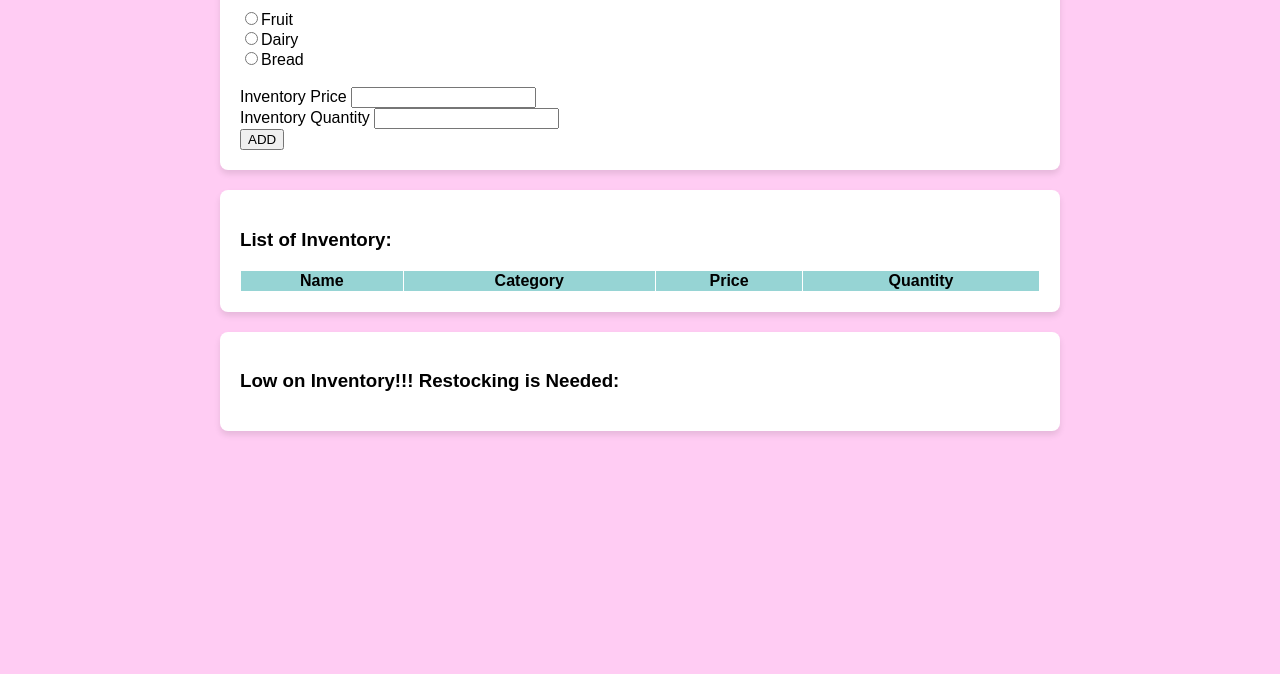
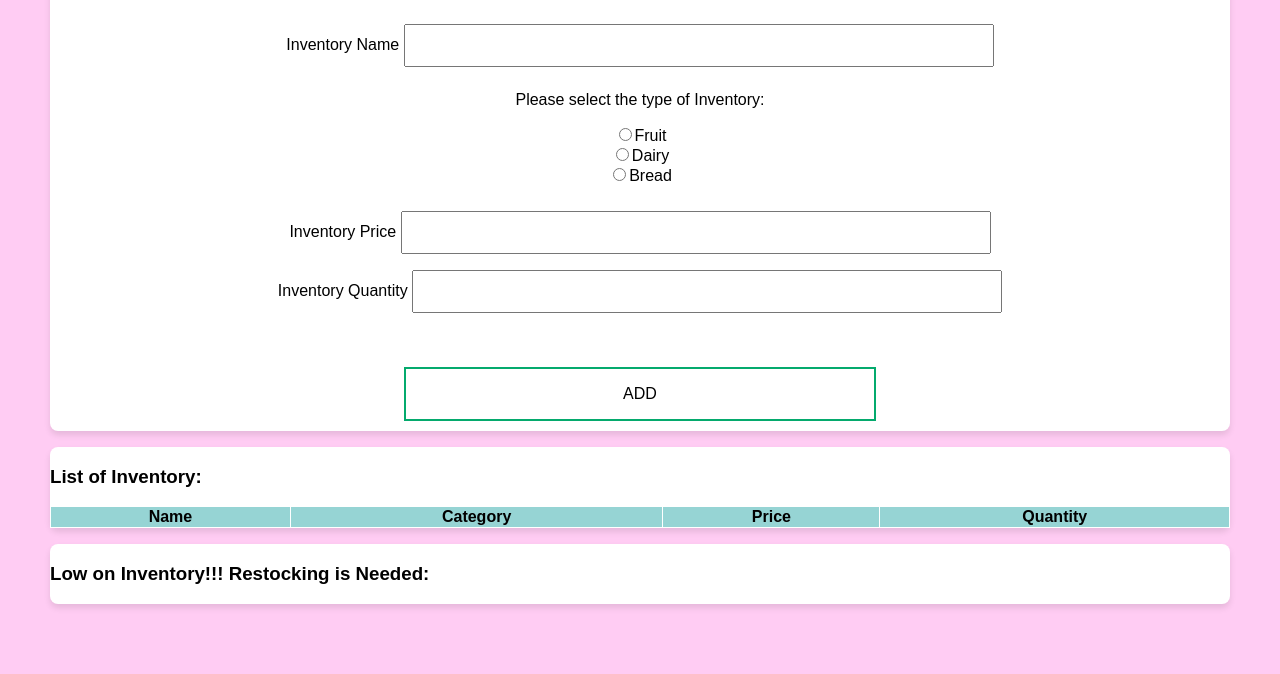
Before and after one commit to Mohamed-Ahlam/grocery-store, a plain HTML site: page index.html in a window 1280 px wide. Shown: the part 301-975 px from the top of the page. Before the commit the page ends 800 px from the top, so only its background shows below. Drawn offline with Linux system fonts and the light colour scheme.

Commit message:
adding css

```diff
--- a/style/stylesheet.css
+++ b/style/stylesheet.css
@@ -40,24 +40,71 @@ table, th, td {
     padding: 10px;
   }
 
+.container{
+    display: flex;
+    margin:20px auto;
+    padding: 50px;
+    gap:1rem;
+    flex-direction: column;
+
+    justify-content: center;
+
+    /* max-width: 800px;
+    margin: 20px auto;
+    padding: 20px; */
+}
+.container > * {
+    flex:1;
+}
 .card{
     background-color: #FFFFFF;
     border-radius: 8px;
     box-shadow: 0 4px 6px rgba(0, 0, 0, 0.1);
-    /* display: flex; */
+}
+.add_inventory {
+    text-align: center;
+}
+.add_inventory h3{
 
-    max-width: 800px;
-    margin: 20px auto;
-    padding: 20px;
-/*
-    margin:0;
-    padding: 0; */
+    font-family: Cambria, Cochin, Georgia, Times, 'Times New Roman', serif;
+    font-size: 2em;
+}
+button {
+    border: none;
+    color: white;
+    padding: 16px 32px;
+    text-align:center;
+
+    font-size: 16px;
+    margin: 10px auto;
+    transition-duration: 0.4s;
+    cursor: pointer;
+    width: 40%;
+
+    background-color: white;
+    color: black;
+    border: 2px solid #04AA6D;
+
+  }
+
+  button:hover {
+    background-color: #04AA6D;
+    color: white;
+  }
+
+.add_inventory input[type=text],input[type=number] {
+    width: 50%;
+    padding: 12px 20px;
+    margin: 8px 0;
+    box-sizing: border-box;
 }
 
-/* .add_inventory{
-    flex: 1;
-} */
+/* .display_inventory {     sets speccifically this without flex
+    margin: 20px;
+    padding-left: 50;
+    justify-content: center;
+}
 
-/* .add_inventory{
+.low_inventory{
 
 } */
```
Also changed, not shown: index.html (+2 -0 lines).
